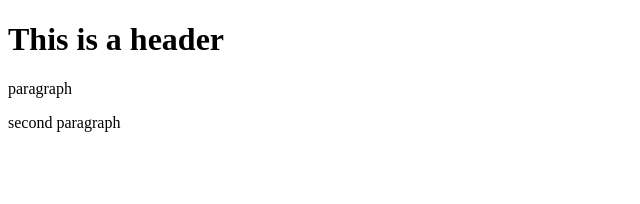
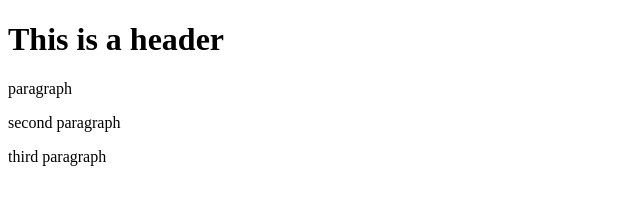
Before and after one commit to Vaidehikher/git-test, a website: page index.html in a window 1280 px wide. Shown: the whole page, without its empty margins (0-640 px from the left). Drawn offline with Linux system fonts and the light colour scheme.

Commit message:
fourth commit

```diff
--- a/index.html
+++ b/index.html
@@ -5,5 +5,6 @@
         <h1>This is a header</h1>
         <p>paragraph</p>
          <p>second paragraph</p>
+        <p>third paragraph</p>
     </body>
 </html>
```
Also changed, not shown: package.json (added, +24 -0 lines), 2 other files.
